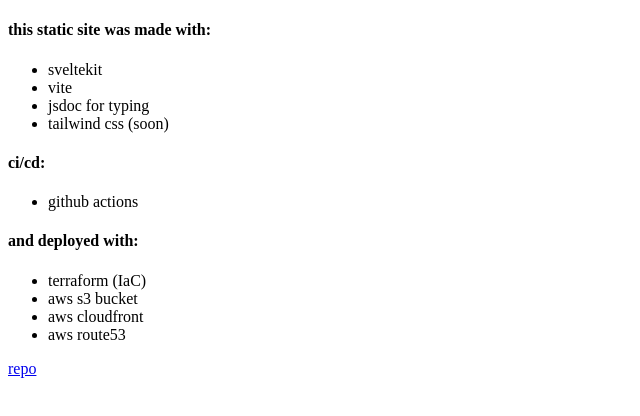
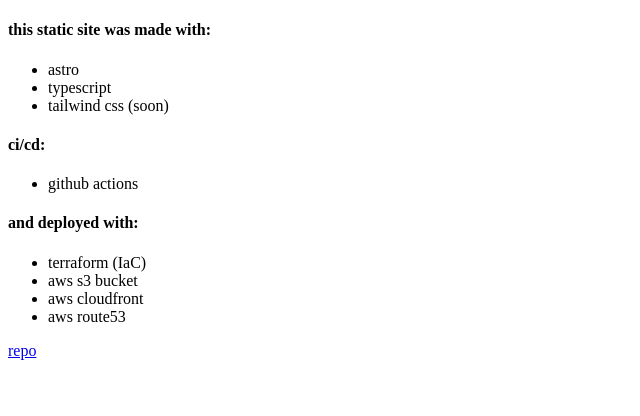
Before and after one commit to cjbt/cjtantay.com, an Astro site in the folder new/: page / in a window 1280 px wide. Shown: the whole page, without its empty margins (0-640 px from the left). Built offline with nearby package versions, Linux system fonts and the light colour scheme; Astro itself is replaced by a stand-in of ours.

Commit message:
update framework description

```diff
--- a/new/src/pages/index.astro
+++ b/new/src/pages/index.astro
@@ -3,9 +3,8 @@
 
 <h4>this static site was made with:</h4>
 <ul>
-  <li>sveltekit</li>
-  <li>vite</li>
-  <li>jsdoc for typing</li>
+  <li>astro</li>
+  <li>typescript</li>
   <li>tailwind css (soon)</li>
 </ul>
 <h4>ci/cd:</h4>
```
